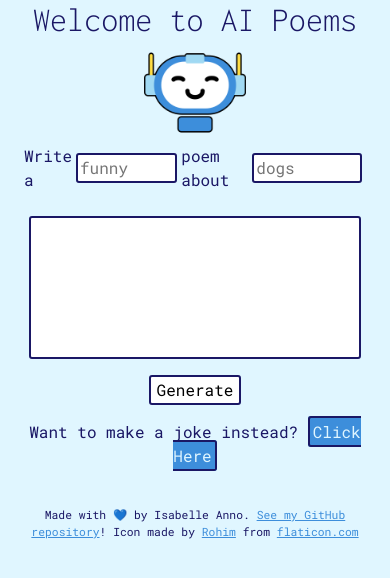
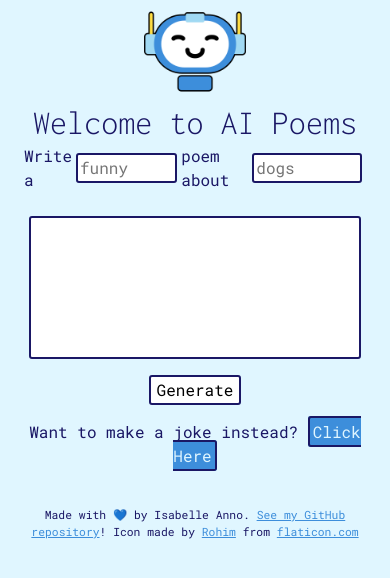
Before and after one commit to isabelleanno/ai-poems, a React (Create React App) app: page / in a window 390 px wide. Shown: the top 578 px of the page. Built offline with nearby package versions, Linux system fonts and the light colour scheme.

Commit message:
Update App.css

```diff
--- a/src/App.css
+++ b/src/App.css
@@ -167,7 +167,7 @@ button#jokes > a:hover {
   }
   .header {
     display: flex;
-    flex-direction: column !important;
+    flex-direction: column-reverse !important;
   }
   img#bg,
   img#bg-top {
```
